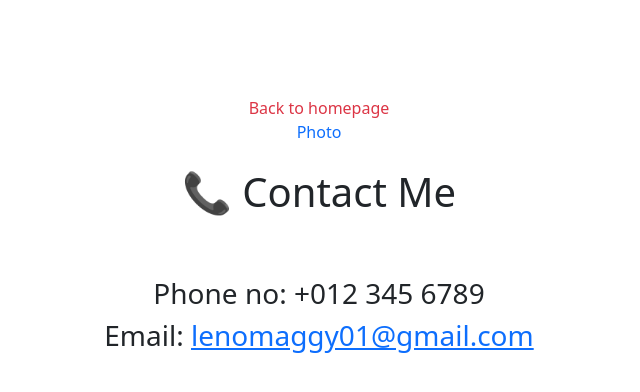
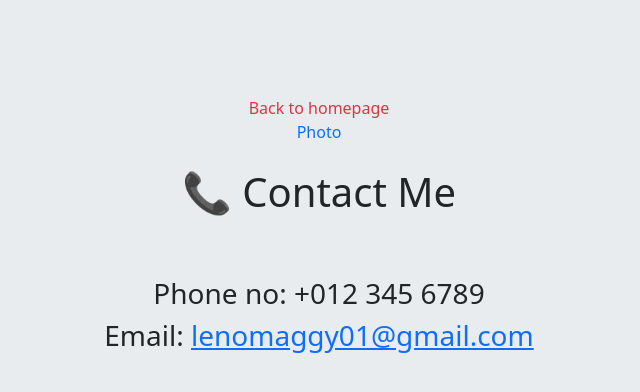
Before and after one commit to lenomagbegor/croissant, a plain HTML site: page contact.html in a window 1280 px wide. Shown: the whole page, without its empty margins (321-961 px from the left). Drawn offline with nearby package versions, Linux system fonts and the light colour scheme.

Commit message:
Changed background color

```diff
--- a/contact.html
+++ b/contact.html
@@ -17,7 +17,7 @@
       crossorigin="anonymous"
     ></script>
   </head>
-  <body class="m-5 p-5 text-center">
+  <body class="m-5 p-5 text-center bg-body-secondary">
     <div class="container">
       <a href="/" class="text-decoration-none text-danger">Back to homepage</a>
       <br />
```
Also changed, not shown: image/photo.html (+1 -1 lines), index.html (+1 -1 lines).
